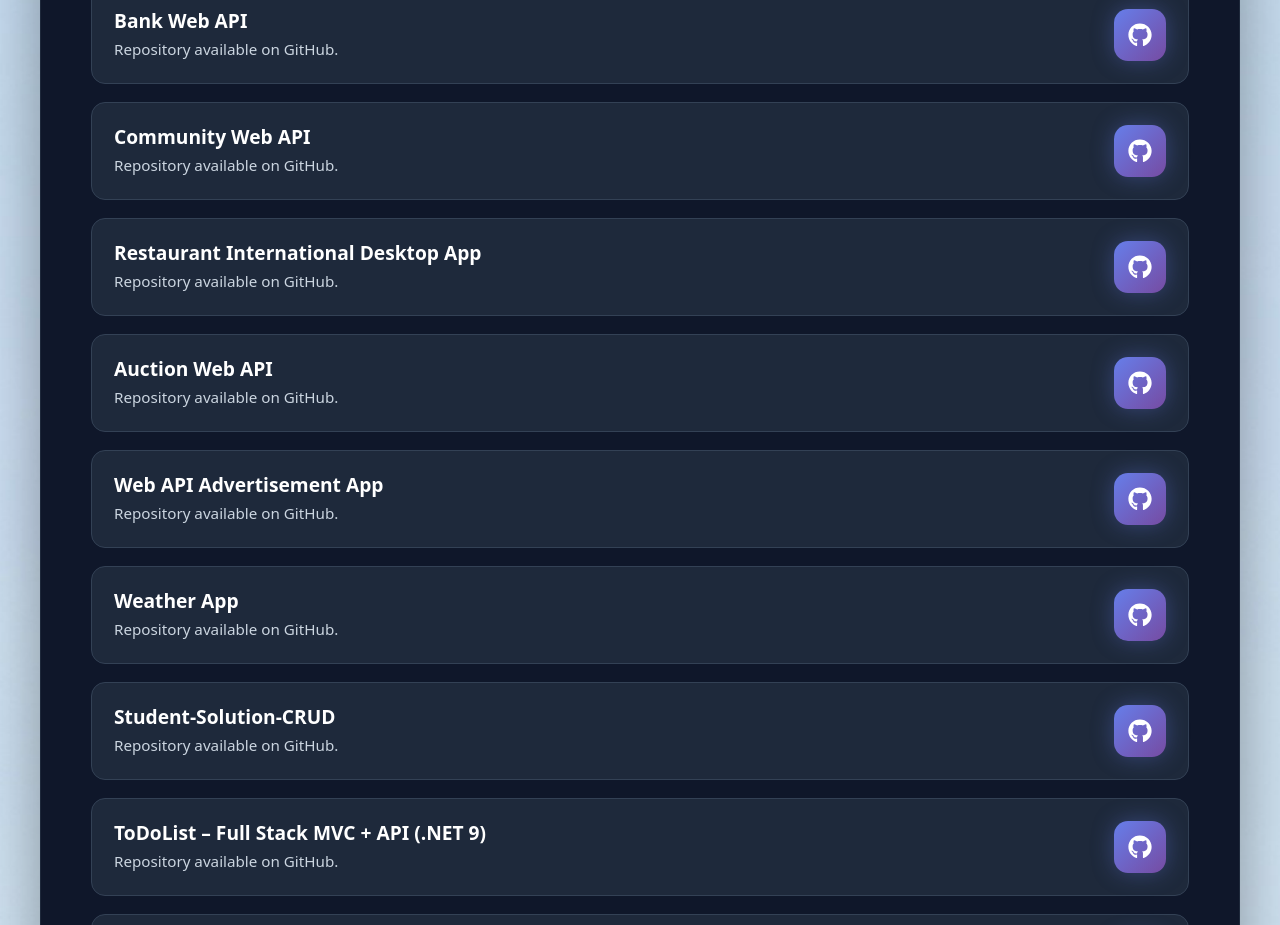
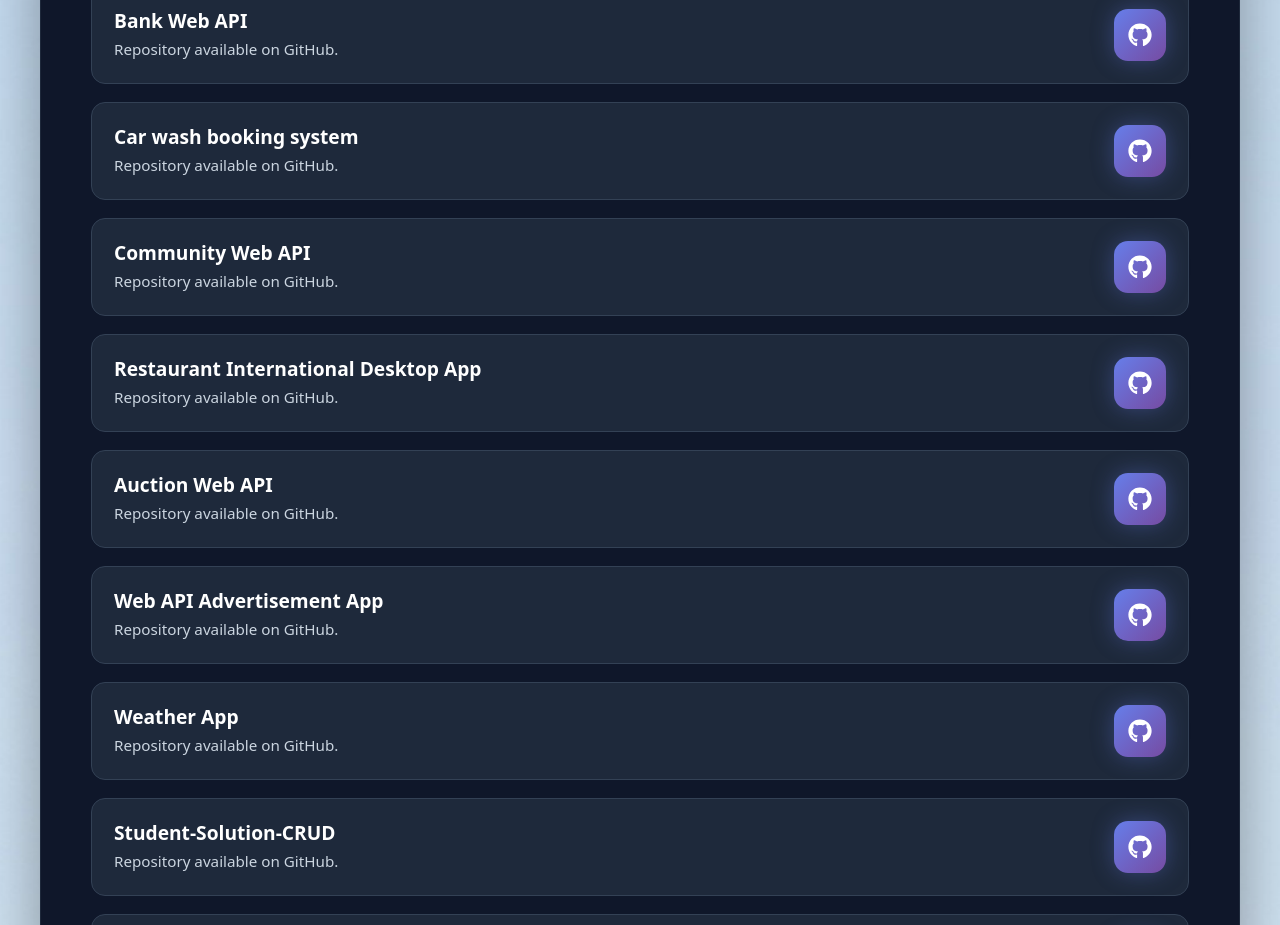
Before and after one commit to HanyMagdy-cloud/hany-portfolio, a React (Vite) app: page / in a window 1280 px wide. Shown: the part 3680-4605 px from the top of the page. Built offline with nearby package versions, Linux system fonts and the light colour scheme.

Commit message:
add car wash booking system

```diff
--- a/src/components/projects/Projects.jsx
+++ b/src/components/projects/Projects.jsx
@@ -4,6 +4,11 @@ import { FaGithub } from "react-icons/fa";
 
 const PROJECTS = [
   { name: "Bank Web API", repo: "https://github.com/HanyMagdy-cloud/Bank" },
+
+  {
+    name: "Car wash booking system",
+    repo: "https://github.com/HanyMagdy-cloud/CarWashStation.git",
+  },
   {
     name: "Community Web API",
     repo: "https://github.com/HanyMagdy-cloud/community",
```
